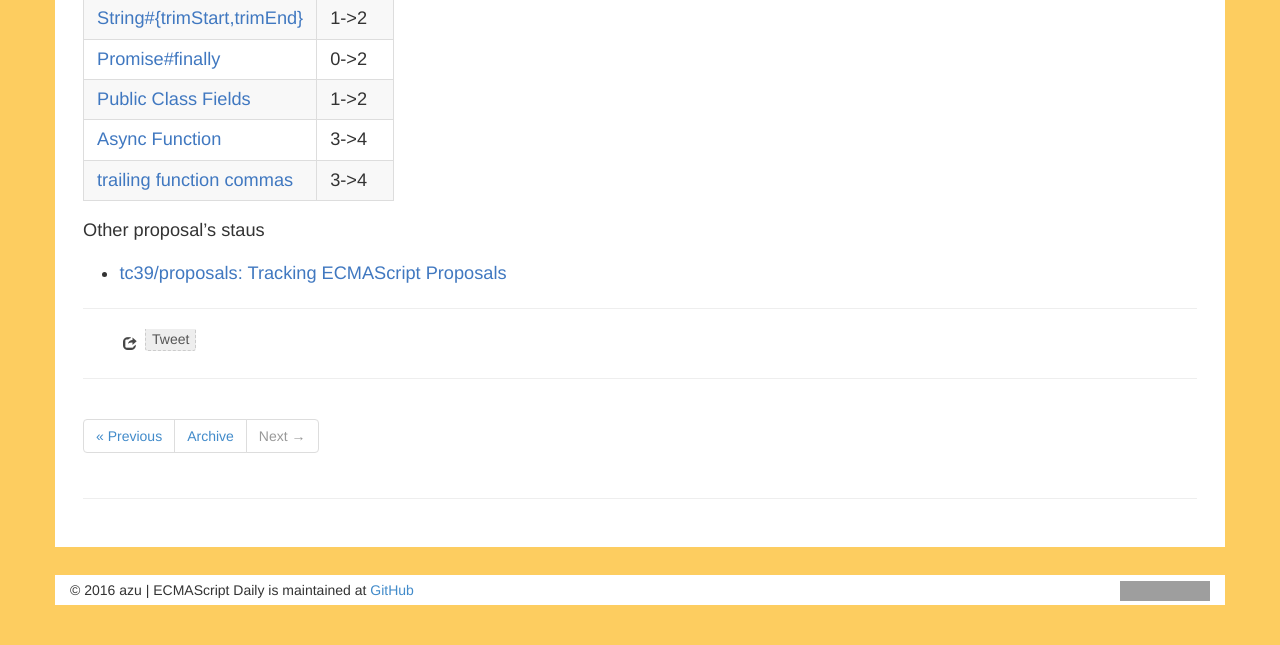
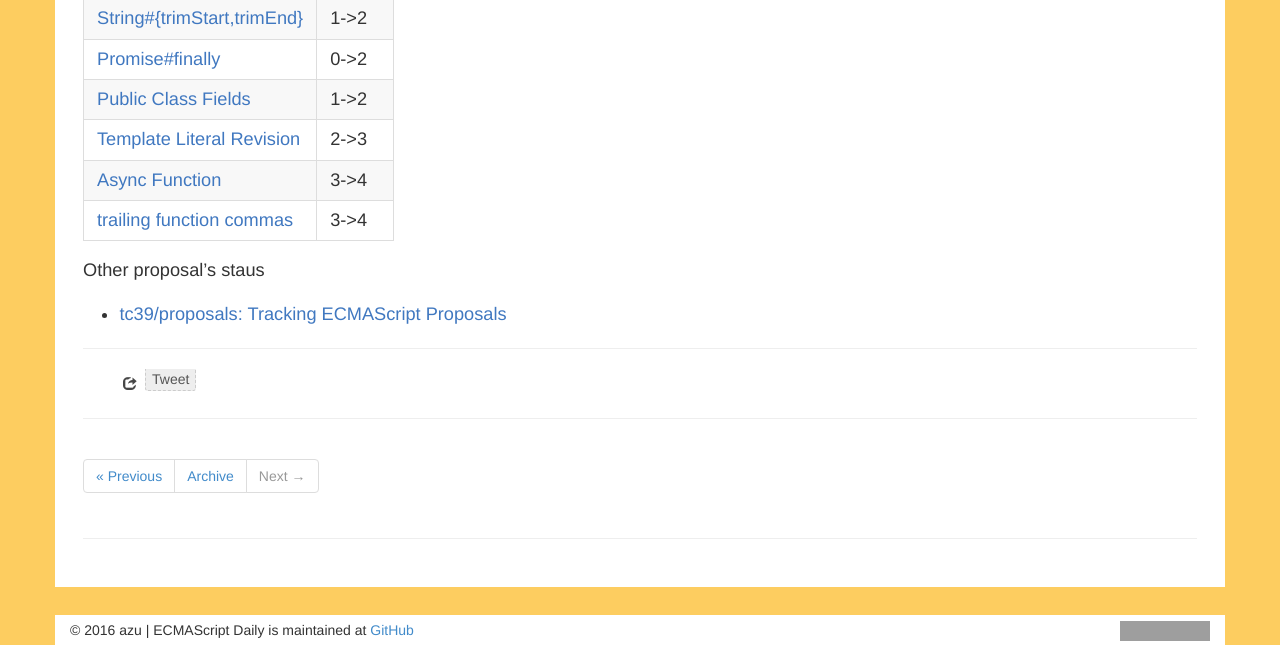
Before and after one commit to ecmascript-daily/ecmascript-daily.github.com, a Jekyll site: the page built from _posts/2016/2016-07-30-last-minutes-proposals-changes.md, in a window 1280 px wide. Shown: the part 321-966 px from the top of the page. Built offline with Jekyll 4.4.1, drawn with Linux system fonts in a browser that asks for light colours; nearby versions of some CDN libraries; comment, search, counter and statistics services are not loaded; before the commit the page ends 926 px from its top, so only the background shows below that; grey boxes are pictures that could not be loaded.

Commit message:
Update 2016-07-30-last-minutes-proposals-changes.md

```diff
--- a/_posts/2016/2016-07-30-last-minutes-proposals-changes.md
+++ b/_posts/2016/2016-07-30-last-minutes-proposals-changes.md
@@ -13,6 +13,7 @@ The changes of proposal's status @ [53rd meeting of Ecma TC39](https://github.co
 | [String#{trimStart,trimEnd}](https://ecmascript-daily.github.io/2016/07/29/move-string-trimstart-trimend-to-stage-2-per-july-2016-tc39-meet-tc39-proposals-f51e3f5 "String#{trimStart,trimEnd}") | 1->2  |
 | [Promise#finally](https://ecmascript-daily.github.io/2016/07/29/move-promise-finally-to-stage-2-per-july-2016-tc39-meeting-tc39-proposals-a669637 "Promise#finally")                             | 0->2  |
 | [Public Class Fields](https://ecmascript-daily.github.io/2016/07/29/class-fields-proposal-stage-2-tc39-proposals-52d915b "Public Class Fields")                                                  | 1->2  |
+| [Template Literal Revision](https://ecmascript-daily.github.io/2016/07/29/move-lifting-template-literal-restriction-to-stage-3-per-july-2016-tc39-proposals-4df142f "Template Literal Revision")                                                  | 2->3  |
 | [Async Function](https://ecmascript-daily.github.io/2016/07/29/move-async-functions-to-stage-4-per-july-2016-tc39-meeting-tc39-proposals-e8c0354 "Async Function")                               | 3->4  |
 | [trailing function commas](https://ecmascript-daily.github.io/2016/07/29/move-trailing-function-commas-to-stage-4-per-july-2016-tc39-meeting-tc39-proposals-6826a19 "trailing function commas")  | 3->4 |
 
```
